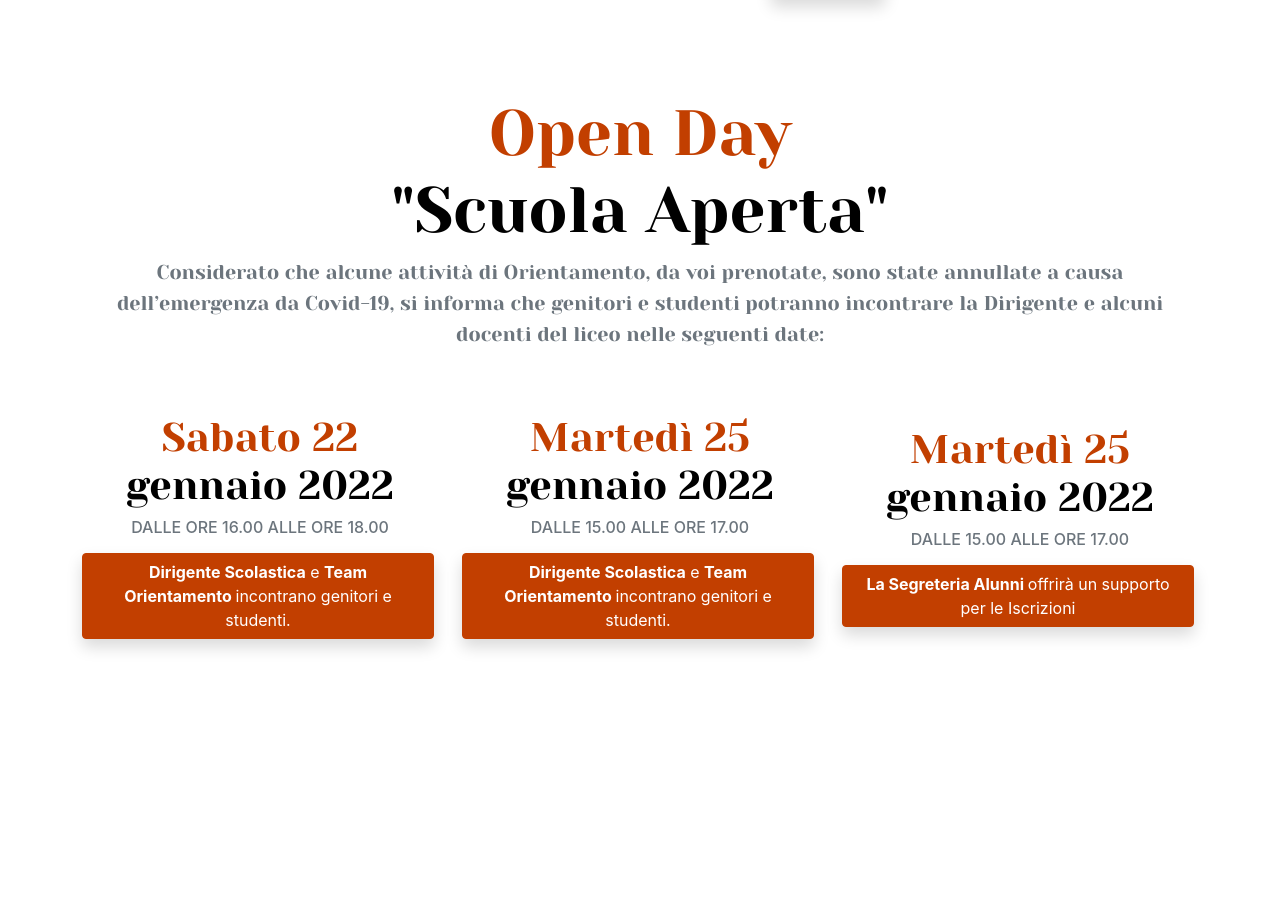
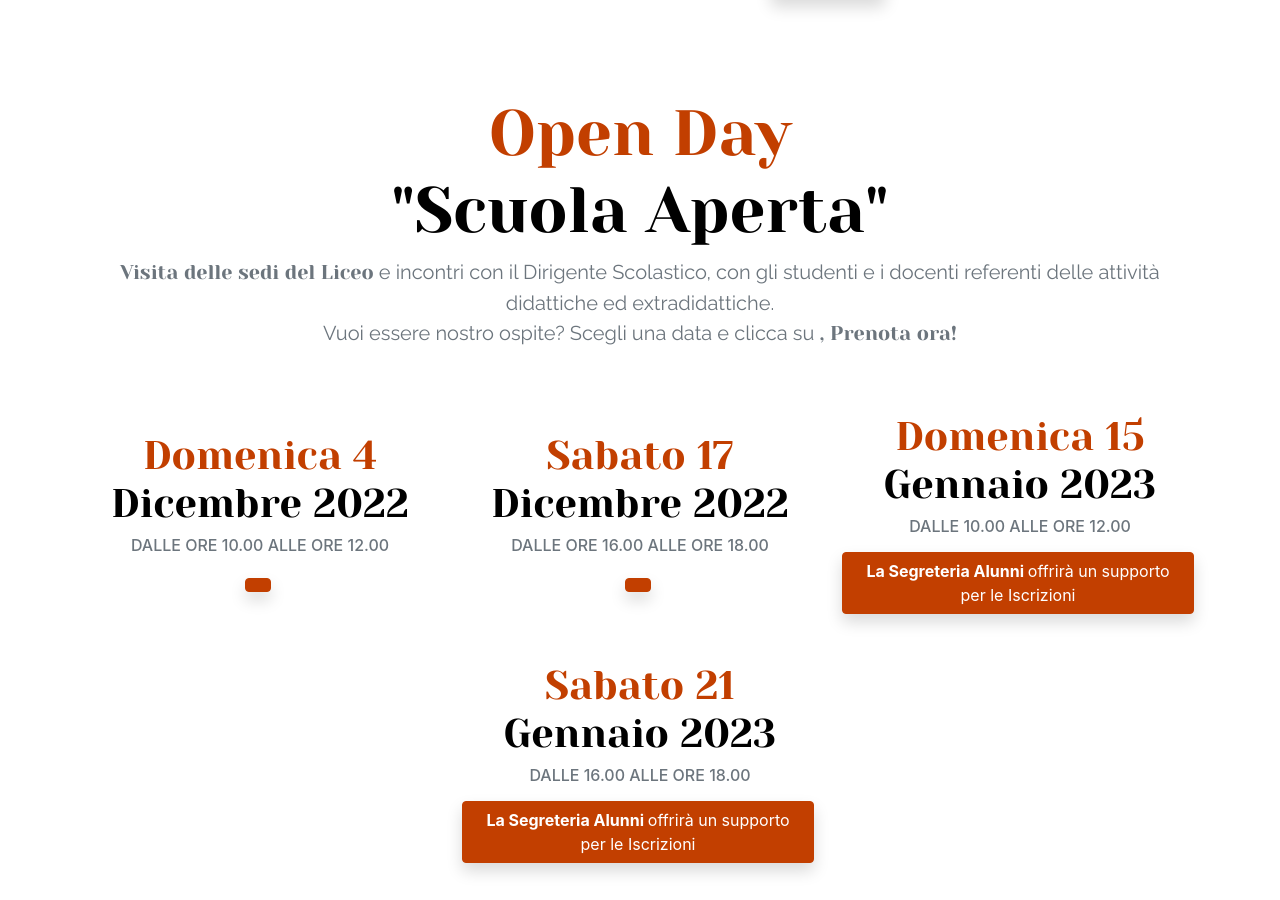
Before and after one commit to PiervitoCreanza/orientamento.liceodegiorgi.edu.it, a Jekyll site: the page built from incontri.html, in a window 1280 px wide and 900 px high, scrolled down 4322 px. Built offline with Jekyll 4.4.1, drawn with Linux system fonts in a browser that asks for light colours; before the commit the page ends 5009 px from its top, so only the background shows below that.

Commit message:
Updated '_data/incontri.json' via CloudCannon

```diff
--- a/_data/incontri.json
+++ b/_data/incontri.json
@@ -156,27 +156,34 @@
 		},
 		{
 			"titolo": "<span class='text-red'>Open Day</span></br>\"Scuola Aperta\"",
-			"sottotitolo": "<b>Considerato che alcune attività di Orientamento, da voi prenotate, sono state annullate a causa dell’emergenza da Covid-19, si informa che genitori e studenti potranno incontrare la Dirigente e alcuni docenti del liceo nelle seguenti date:</b>",
+			"sottotitolo": "<b>Visita delle sedi del Liceo</b> e incontri con il Dirigente Scolastico, con gli studenti e i docenti referenti delle attività didattiche ed extradidattiche. <br> <span class='text-brown'> Vuoi essere nostro ospite? Scegli una data e clicca su <b>, Prenota ora! </b></span></br> ",
 			"date": [
 				{
-					"giorno": "Sabato 22",
-					"mese": "gennaio 2022",
+					"giorno": "Domenica 4",
+					"mese": "Dicembre 2022",
+					"orario": "dalle ore 10.00 alle ore 12.00",
+					"url": "Sede Centrale e Polo Didattico di via Pozzuolo",
+					"pulsante": ""
+				},
+				{
+					"giorno": "Sabato 17",
+					"mese": "Dicembre 2022",
 					"orario": "dalle ore 16.00 alle ore 18.00",
 					"url": "Sede Centrale e Polo Didattico di via Pozzuolo",
-					"pulsante": "<b>Dirigente Scolastica</b> e <b>Team Orientamento </b> incontrano genitori e studenti. "
+					"pulsante": ""
 				},
 				{
-					"giorno": "Martedì 25 ",
-					"mese": "gennaio 2022",
-					"orario": "dalle 15.00 alle ore 17.00",
-					"url": "Sede Centrale ",
-					"pulsante": "<b>Dirigente Scolastica</b> e <b>Team Orientamento </b> incontrano genitori e studenti. "
+					"giorno": "Domenica 15 ",
+					"mese": "Gennaio 2023",
+					"orario": "dalle 10.00 alle ore 12.00",
+					"url": "Sede Centrale e Polo Didattico di via Pozzuolo",
+					"pulsante": "<b>La Segreteria Alunni </b> offrirà un supporto per le Iscrizioni "
 				},
 				{
-					"giorno": "Martedì 25",
-					"mese": "gennaio 2022",
-					"orario": "dalle 15.00 alle ore 17.00",
-					"url": "Sede Centrale",
+					"giorno": "Sabato 21",
+					"mese": "Gennaio 2023",
+					"orario": "dalle 16.00 alle ore 18.00",
+					"url": "Sede Centrale e Polo Didattico di via Pozzuolo",
 					"pulsante": "<b>La Segreteria Alunni </b> offrirà un supporto per le Iscrizioni "
 				}
 			]
```
